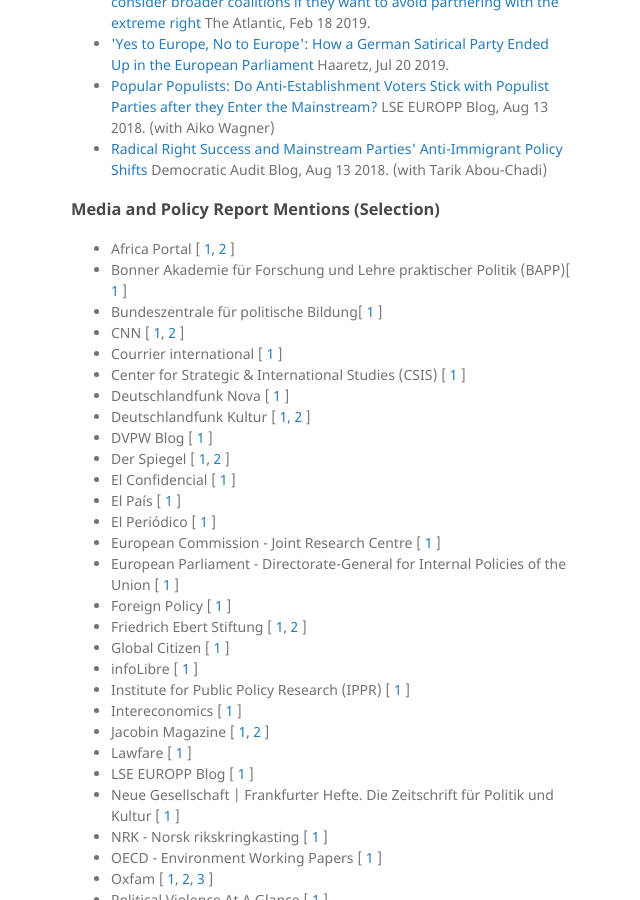
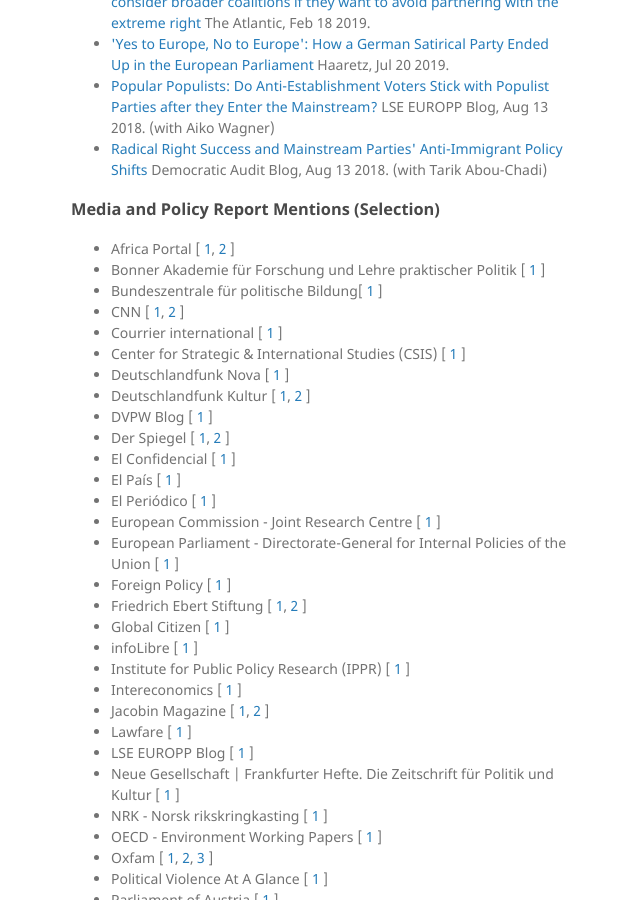
Before and after one commit to krausewe/krausewe.github.io, a Jekyll site: the page built from outreach.md, in a window 1280 px wide and 900 px high, scrolled down 1861 px. Shown: the whole window, without its empty margins (499-1139 px from the left). Built offline with Jekyll 4.4.1, drawn with Linux system fonts in a browser that asks for light colours; some web fonts are replaced.

Commit message:
Minor Fix

```diff
--- a/outreach.md
+++ b/outreach.md
@@ -95,7 +95,7 @@ Landtagswahl Brandenburg: So perfide nutzt die AfD Schulen als Wahlkampf-Orte</a
 
 <ul> <li> Africa Portal [ <a href= "https://africaportal.org/publication/sustaining-peace-harnessing-power-south-sudanese-women/">1</a>, <a href= "https://africaportal.org/publication/towards-gender-equal-peace-counting-women-meaningful-participation/">2</a> ] </li>
 
-<li> Bonner Akademie für Forschung und Lehre praktischer Politik (BAPP)[ <a href= "https://www.bapp-bonn.de/wp-content/uploads/BAPP_Publikation_Forschungsprojekt_Populismus_final.pdf">1</a> ] </li>
+<li> Bonner Akademie für Forschung und Lehre praktischer Politik [ <a href= "https://www.bapp-bonn.de/wp-content/uploads/BAPP_Publikation_Forschungsprojekt_Populismus_final.pdf">1</a> ] </li>
 
 <li> Bundeszentrale für politische Bildung[ <a href= "https://www.bpb.de/themen/rechtsextremismus/dossier-rechtsextremismus/551839/rechtsextreme-diskursstrategien/#footnote-target-3">1</a> ] </li>
 
```
